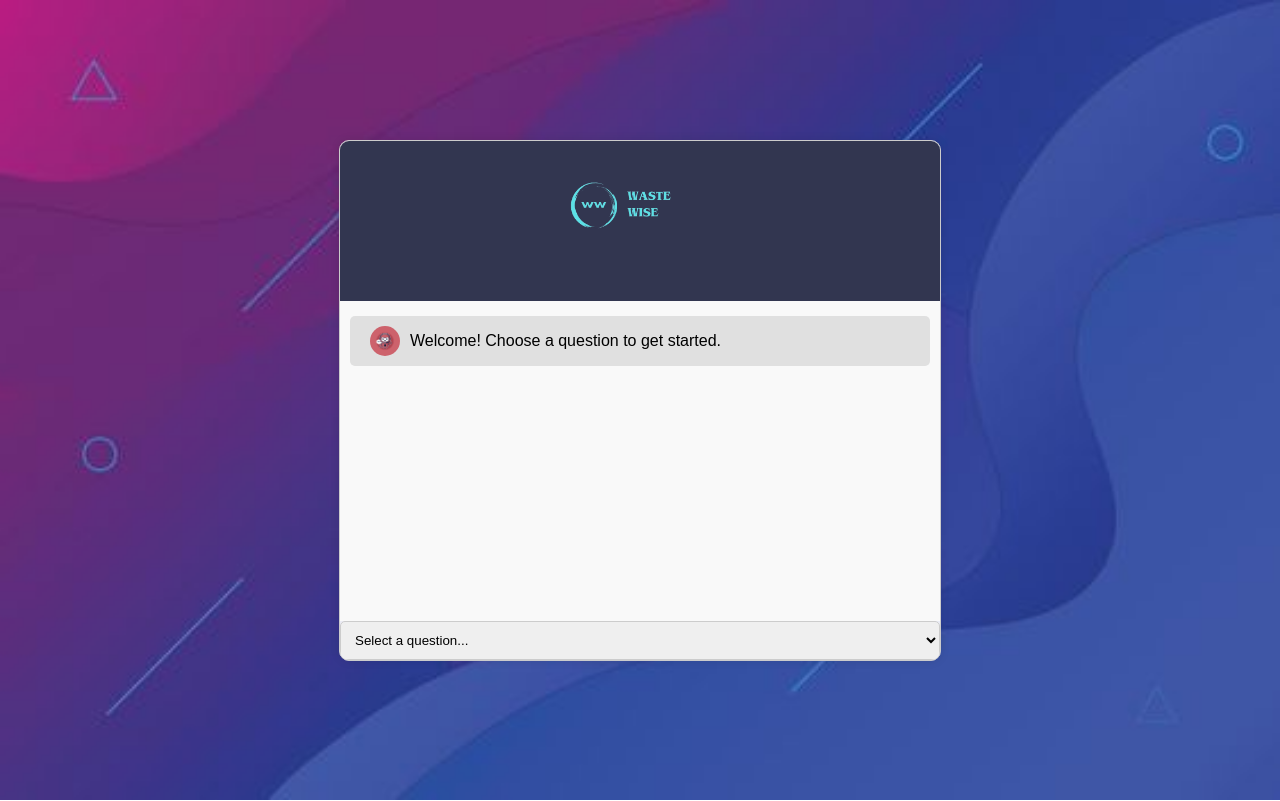
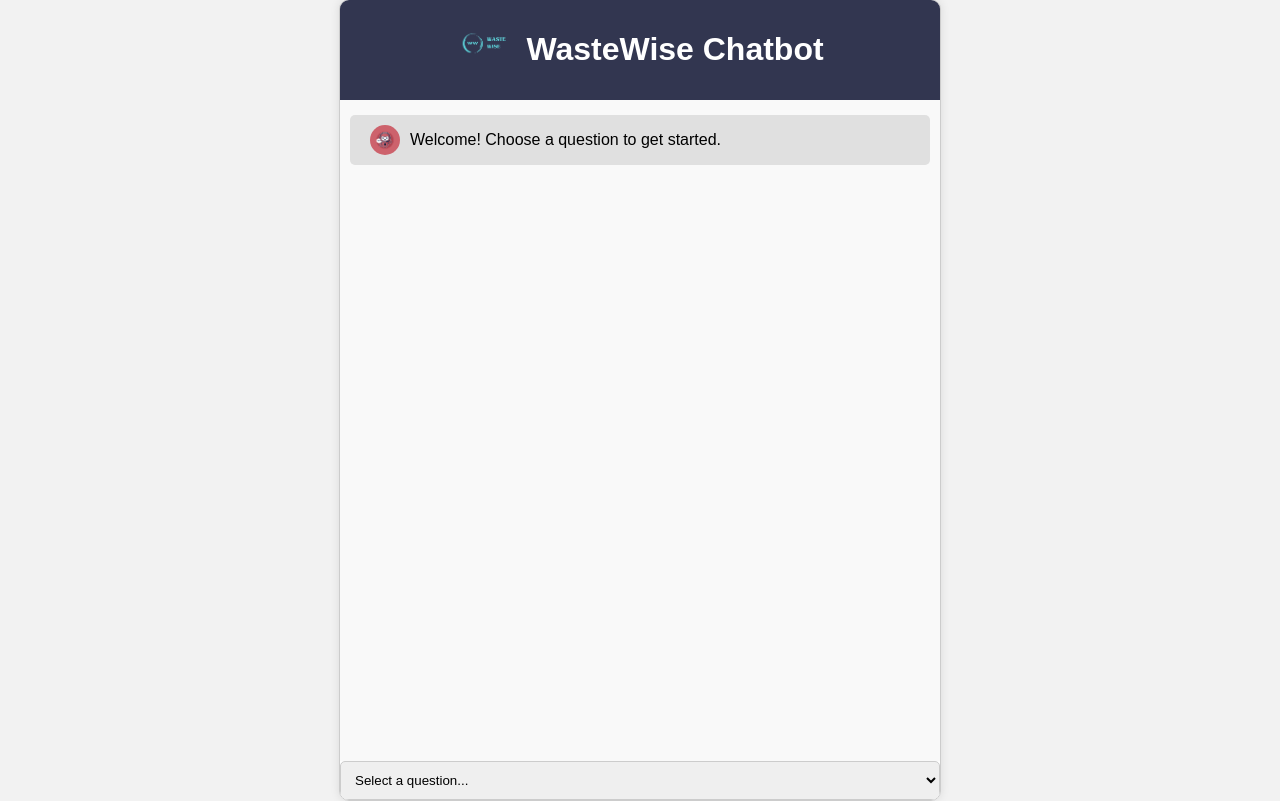
Before and after one commit to KajolChand/WebChat, a plain HTML site: page index.html in a window 1280 px wide. Drawn offline with Linux system fonts and the light colour scheme.

Commit message:
background change

```diff
--- a/index.html
+++ b/index.html
@@ -11,7 +11,7 @@
 <div class="chat-container">
     <div class="chat-header">
         <img src="logo.png" alt="WasteWise Logo" class="logo">
-
+        <h1>WasteWise Chatbot</h1>
     </div>
     <div id="chat-box" class="chat-box"></div>
     <div id="options-container" class="options-container">
--- a/styles.css
+++ b/styles.css
@@ -1,21 +1,26 @@
 body {
     font-family: Arial, sans-serif;
-    background: url(background.jpg) no-repeat center center fixed;
-    background-size: cover;
+    background: #f2f2f2; /* Plain background color */
     display: flex;
     justify-content: center;
     align-items: center;
     height: 100vh;
     margin: 0;
+    padding: 0;
+    box-sizing: border-box;
 }
 
 .chat-container {
-    width: 70%;
+    width: 100%;
     max-width: 600px;
     background-color: rgba(255, 255, 255, 0.9);
     border: 1px solid #ccc;
     border-radius: 10px;
     box-shadow: 0 0 10px rgba(0, 0, 0, 0.1);
+    display: flex;
+    flex-direction: column;
+    height: 100%;
+    max-height: 100vh;
     overflow: hidden;
 }
 
@@ -30,12 +35,12 @@ body {
 }
 
 .logo {
-    height: 140px;
-    margin-right: 30px;
+    height: 60px;
+    margin-right: 10px;
 }
 
 .chat-box {
-    height: 300px;
+    flex: 1;
     overflow-y: scroll;
     padding: 10px;
     background-color: #f9f9f9;
@@ -46,7 +51,7 @@ body {
     margin: 5px 0;
     border-radius: 5px;
     display: flex;
-    align-items: flex-start; /* Align items at the start */
+    align-items: flex-start;
 }
 
 .bot {
@@ -72,11 +77,11 @@ body {
 }
 
 .bot-message .avatar {
-    margin-left: 10px; /* Adjust margin for bot avatar position */
+    margin-left: 10px;
 }
 
 .user-message .avatar {
-    margin-right: 10px; /* Adjust margin for user avatar position */
+    margin-right: 10px;
 }
 
 .option-dropdown {
```
